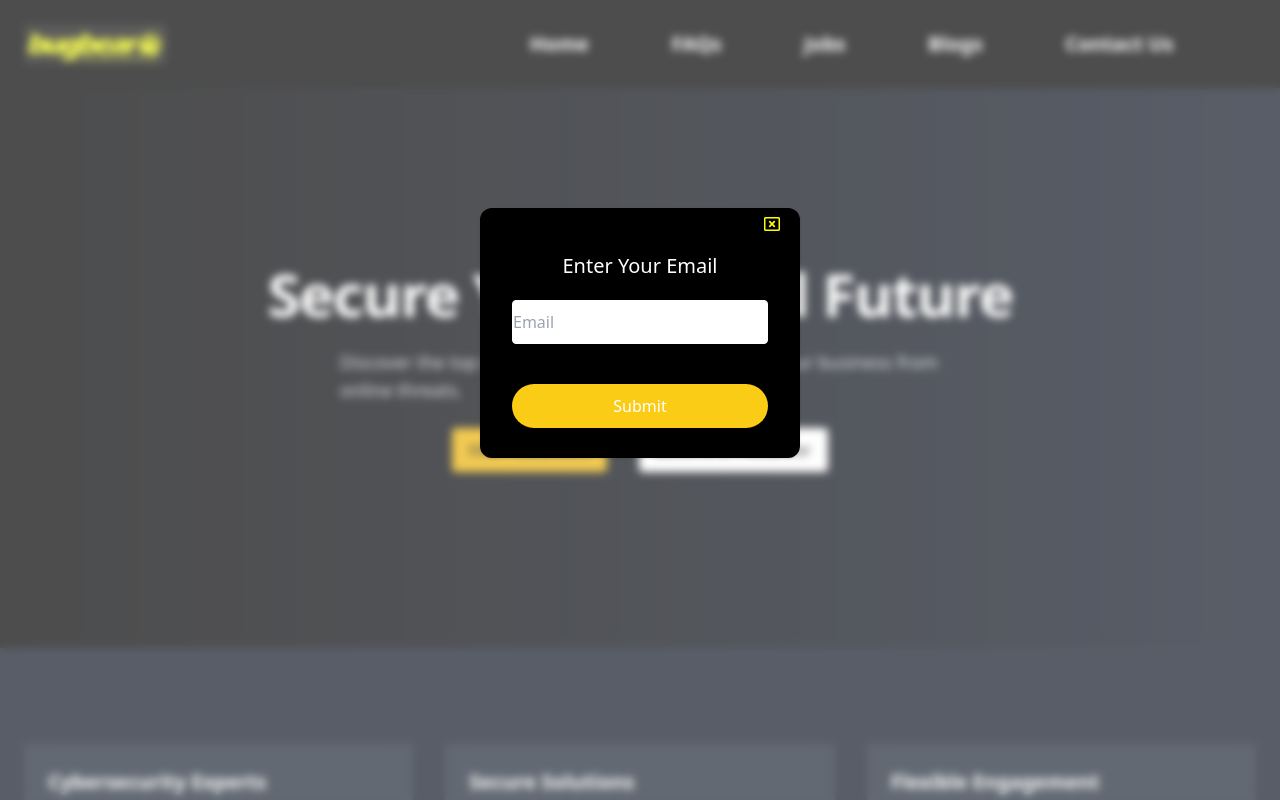
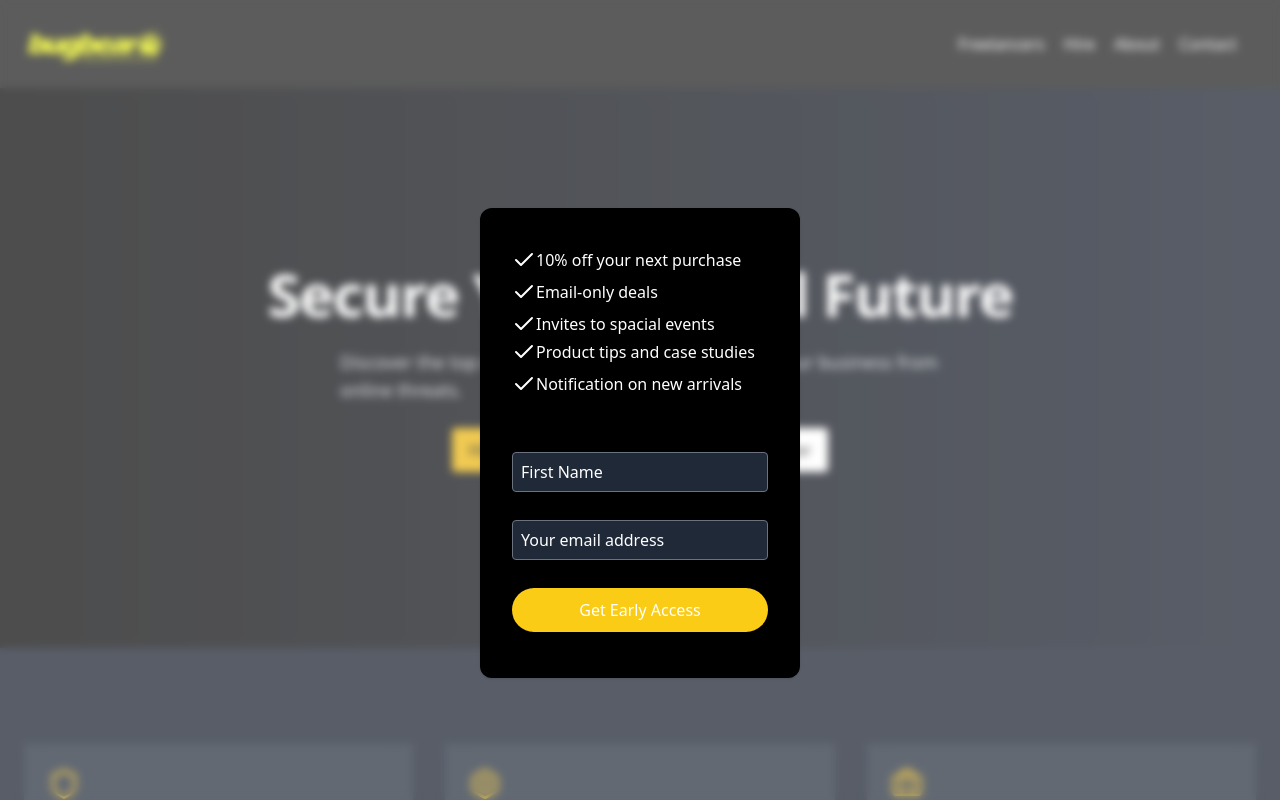
Before and after one commit to aekutetechnologies/bugbearfr, a React (Create React App) app: page / in a window 1280 px wide. Both pictures are taken after a click on the button "Hire Freelancers". Shown: the top 800 px of the page. Built offline with nearby package versions, Linux system fonts and the light colour scheme.

Commit message:
six commit

```diff
--- a/package.json
+++ b/package.json
@@ -3,6 +3,7 @@
   "version": "0.1.0",
   "private": true,
   "dependencies": {
+    "@heroicons/react": "^2.1.3",
     "@radix-ui/react-slot": "^1.0.2",
     "@testing-library/jest-dom": "^5.17.0",
     "@testing-library/react": "^13.4.0",
--- a/src/components/home/Home.tsx
+++ b/src/components/home/Home.tsx
@@ -1,13 +1,9 @@
-/**
- * v0 by Vercel.
- * @see https://v0.dev/t/JXVQAVMFisu
- * Documentation: https://v0.dev/docs#integrating-generated-code-into-your-nextjs-app
- */
-
 import { useState } from "react";
 import { Link } from "react-router-dom"
 import logo from '../image/bugbear_logo.jpg';
 import Model from "./Model";
+import './home.css'
+import { BoltIcon, BriefcaseIcon, ShieldIcon } from "lucide-react";
 
 export default function Component() {
   const [isOpen, setIsOpen] = useState<boolean>(false);
@@ -16,7 +12,7 @@ export default function Component() {
     setShow(true)
   }
   return (
-    <div className="flex flex-col min-h-[100dvh] bg-black text-white">
+    <div className="flex flex-col min-h-[100dvh] bg-[#161616] text-white">
       <nav className="flex items-center justify-between flex-wrap p-6">
         <div className="flex items-center flex-shrink-0 text-white mr-6 lg:mr-72">
           <img src={logo} className="w-100 h-10 mr-2" alt="Logo" />
@@ -43,23 +39,20 @@ export default function Component() {
           </button>
         </div>
         <div
-          className={`w-full block flex-grow lg:flex lg:items-center lg:w-auto ${isOpen ? "block" : "hidden"}`}
+          className={`w-full block  flex-grow lg:flex lg:w-[700px] ${isOpen ? "block" : "hidden"}`}
         >
-          <div className="text-xl flex font-bold justify-evenly justify-around lg:flex-grow">
-            <a href="#" className="block mt-4 lg:inline-block lg:mt-0 text-white-200 mr-4">
-              Home
+          <div className="flex justify-evenly lg:max-w-[40%] lg:ml-auto lg:flex-grow">
+            <a href="#" className="block mt-4 lg:inline-block lg:mt-0 text-white-200" onClick={setClose}>
+              Freelancers
             </a>
-            <a href="#" className="block mt-4 lg:inline-block lg:mt-0 text-white-200 mr-4">
-              FAQs
+            <a href="#" className="block mt-4 lg:inline-block lg:mt-0 text-white-200" onClick={setClose}>
+              Hire
             </a>
-            <a href="#" className="block mt-4 lg:inline-block lg:mt-0 text-white-200 mr-4">
-              Jobs
+            <a href="#" className="block mt-4 lg:inline-block lg:mt-0 text-white-200">
+              About
             </a>
-            <a href="#" className="block mt-4 lg:inline-block lg:mt-0 text-white-200 mr-4">
-              Blogs
-            </a>
-            <a href="#" className="block mt-4 lg:inline-block lg:mt-0 text-white-200 mr-4">
-              Contact Us
+            <a href="#" className="block mt-4 lg:inline-block lg:mt-0 text-white-200">
+              Contact
             </a>
           </div>
           {/* <div className='flex justify-evenly'>
@@ -97,19 +90,19 @@ export default function Component() {
           <div className="container px-4 md:px-6">
             <div className="grid grid-cols-1 sm:grid-cols-2 md:grid-cols-3 gap-8">
               <div className="bg-gray-800 p-6 rounded-lg shadow-lg">
-                {/* <ShieldIcon className="h-8 w-8 text-yellow-500 mb-4" /> */}
+                <ShieldIcon className="h-8 w-8 text-yellow-500 mb-4" />
                 <h3 className="text-xl font-bold mb-2">Cybersecurity Experts</h3>
                 <p className="text-gray-300">Hire top-tier cyber security professionals to protect your business.</p>
               </div>
               <div className="bg-gray-800 p-6 rounded-lg shadow-lg">
-                {/* <BoltIcon className="h-8 w-8 text-yellow-500 mb-4" /> */}
+                <BoltIcon className="h-8 w-8 text-yellow-500 mb-4" />
                 <h3 className="text-xl font-bold mb-2">Secure Solutions</h3>
                 <p className="text-gray-300">
                   Implement cutting-edge security measures to safeguard your digital assets.
                 </p>
               </div>
               <div className="bg-gray-800 p-6 rounded-lg shadow-lg">
-                {/* <BriefcaseIcon className="h-8 w-8 text-yellow-500 mb-4" /> */}
+                <BriefcaseIcon className="h-8 w-8 text-yellow-500 mb-4" />
                 <h3 className="text-xl font-bold mb-2">Flexible Engagement</h3>
                 <p className="text-gray-300">Hire freelancers for short-term projects or ongoing support.</p>
               </div>
@@ -201,17 +194,17 @@ export default function Component() {
                 </p>
                 <form className="space-y-4">
                   <input
-                    className="bg-gray-800 w-full border-gray-700 h-12 rounded p-1 focus:border-yellow-500"
+                    className="place-1 bg-gray-800 w-full h-10 border-gray-500 border-[1px] rounded p-2"
                     placeholder="Name"
                     type="text"
                   />
                   <input
-                    className="bg-gray-800 w-full border-gray-700 h-12 rounded p-1 focus:border-yellow-500"
+                    className="bg-gray-800 w-full border-gray-500 border-[1px] h-10 rounded p-2"
                     placeholder="Email"
                     type="email"
                   />
-                  <textarea className="bg-gray-800 w-full border-gray-700 h-20 p-1 rounded focus:border-yellow-500" placeholder="Message" />
-                  <button className="bg-yellow-500 h-10 p-1 rounded text-black hover:bg-yellow-600" >
+                  <textarea className="bg-gray-800 w-full h-20 p-2 border-gray-500 border-[1px] rounded" placeholder="Message" />
+                  <button className="bg-yellow-500 px-4 h-10 p-1 rounded text-black hover:bg-yellow-600" >
                     Submit
                   </button>
                 </form>
--- a/src/components/home/Model.tsx
+++ b/src/components/home/Model.tsx
@@ -1,27 +1,65 @@
+import { CheckIcon } from 'lucide-react';
 import React, { ChangeEvent } from 'react'
-import { useState } from 'react'
+import { useState, useRef, useEffect  } from 'react'
 import { FaRegWindowClose } from "react-icons/fa";
+import './home.css'
 interface ModelProps {
     show: boolean;
     setShow: (show: boolean) => void;
   }
 const Model: React.FC<ModelProps> = ({show,setShow}) => {
   const [otp, setOtp] = useState(new Array(4).fill(''));
+  const modalRef = useRef<HTMLDivElement>(null);
   function setClose(){
     setShow(false)
   }
+  const handleClickOutside = (event: MouseEvent) => {
+    if (modalRef.current && !modalRef.current.contains(event.target as Node)) {
+      setClose();
+    }
+  };
+
+  const handleEscKeyPress = (event: KeyboardEvent) => {
+    if (event.key === 'Escape') {
+      setClose();
+    }
+  };
+
+  useEffect(() => {
+    document.addEventListener('mousedown', handleClickOutside);
+    document.addEventListener('keydown', handleEscKeyPress);
+
+    return () => {
+      document.removeEventListener('mousedown', handleClickOutside);
+      document.removeEventListener('keydown', handleEscKeyPress);
+    };
+  }, []);
   return (
     <>
       <div className='fixed inset-0 bg-white bg-opacity-30 z-100 backdrop-blur-sm h-full flex justify-center item-center'>
-        <div className='w-[25%] mt-52 shadow h-[250px] rounded-xl bg-black text-center'>
-           <FaRegWindowClose className='ml-auto mr-5 mt-2' color='yellow' onClick={setClose}/>
-          <p className='text-white text-xl mt-5 mb-5'>Enter Your Email</p>
+        <div ref={modalRef} className='w-[25%] mt-52 shadow h-[470px] rounded-xl bg-black text-center'>
+          <div className="w-[80%] m-auto flex mt-10">
+            <CheckIcon/><span className=''>10% off your next purchase</span>
+          </div>
+          <div className="w-[80%] m-auto mt-2 flex">
+            <CheckIcon/><span className=''>Email-only deals</span>
+          </div>
+          <div className="w-[80%] m-auto mt-2 flex">
+            <CheckIcon/><span>Invites to spacial events</span>
+          </div>
+          <div className="w-[80%] m-auto mt-1 flex">
+            <CheckIcon/><span>Product tips and case studies</span>
+          </div>
+          <div className="w-[80%] m-auto mt-2 flex">
+            <CheckIcon/><span>Notification on new arrivals</span>
+          </div>
           {/* <p className='text-black mt-5 text-[15px] mb-5'>Enter Varification Code</p> */}
-          <div className='w-[80%] m-auto jstify-evenly justify-around mt-5 mb-5 justify-center item-center'>
-          <input type="text" className='w-full outline-none text-black h-11 border border-white rounded' placeholder='Email' />
+          <div className='w-[80%] m-auto jstify-evenly justify-around mt-14 justify-center item-center'>
+          <input type="text" className='w-full bg-gray-800 w-full border-gray-500 border-[1px] h-10 rounded p-2' placeholder='First Name' />
+          <input type="text" className='w-full bg-gray-800 w-full border-gray-500 border-[1px] h-10 rounded p-2 mt-7' placeholder='Your email address' />
           </div>
-          <div className='w-[80%] m-auto mt-10'>
-          <button className='w-full h-11 rounded-full text-white bg-yellow-400 p-2'><span className='py-1'>Submit</span></button>
+          <div className='w-[80%] m-auto mt-7'>
+          <button className='w-full h-11 rounded-full text-white bg-yellow-400 p-2'><span className='py-1'>Get Early Access</span></button>
           </div>
         </div>
       </div>
--- /dev/null
+++ b/src/components/home/home.css
@@ -0,0 +1,18 @@
+input::placeholder,
+textarea::placeholder {
+  color: white;
+  opacity: 1; /* Ensures the color is fully opaque */
+}
+
+/* You might need to add more specificity if necessary */
+.place-1::placeholder {
+  color: white;
+}
+input:focus,
+textarea:focus {
+  border:1px solid yellow;
+  outline: none;
+}
+.wb{
+  max-width: 30%;
+}
```
Also changed, not shown: 1 other file (tests, documents, lock files or other folders).
